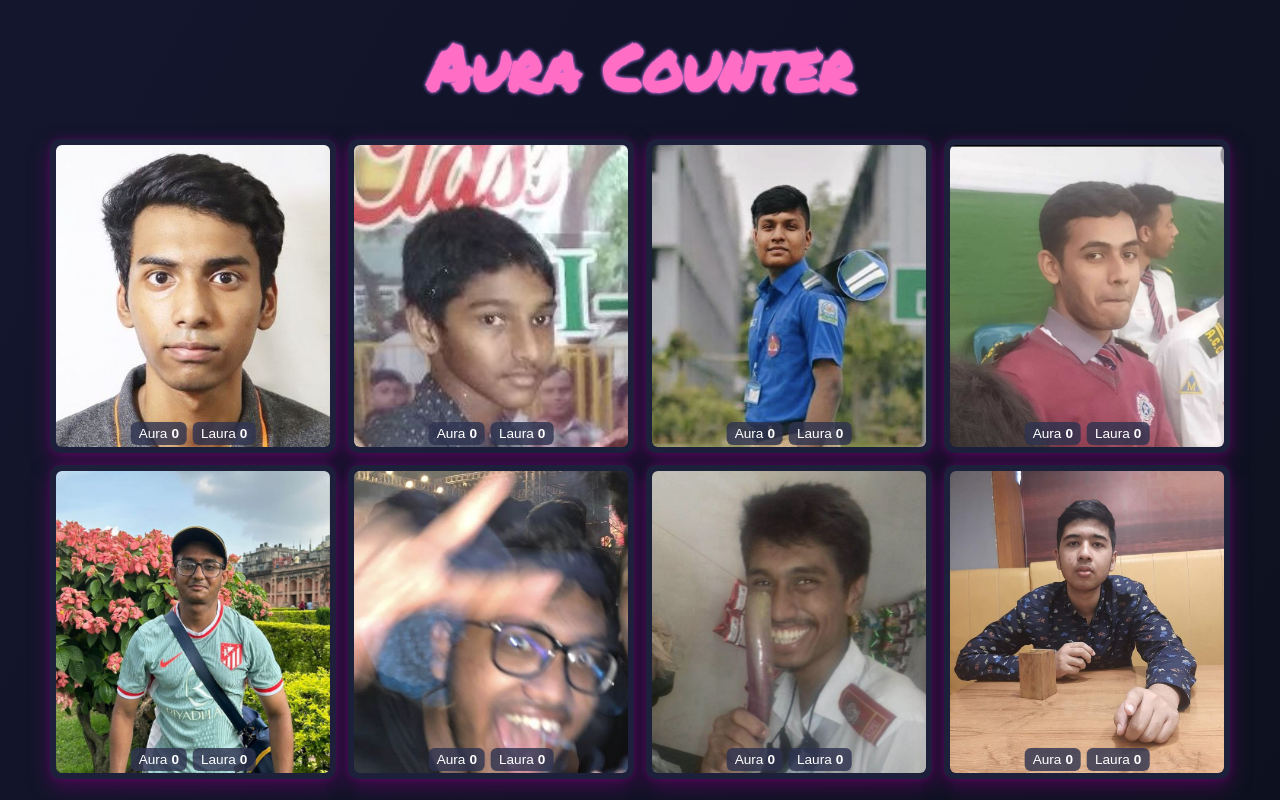
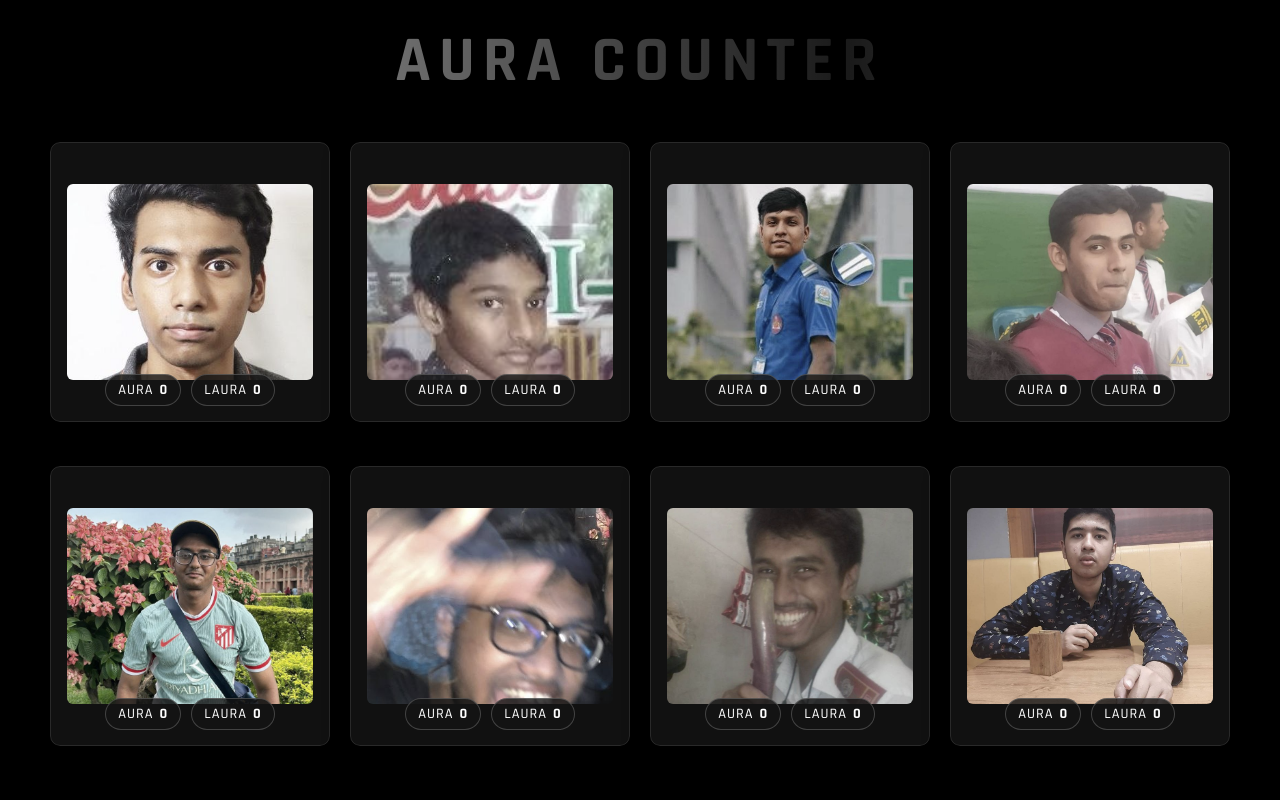
Before and after one commit to skibidicodes/AuraCounter, a plain HTML site: page index.html in a window 1280 px wide. Drawn offline with Linux system fonts and the light colour scheme.

Commit message:
Update index.html

```diff
--- a/index.html
+++ b/index.html
@@ -4,170 +4,315 @@
   <meta charset="UTF-8" />
   <meta name="viewport" content="width=device-width, initial-scale=1" />
   <title>Aura Counter</title>
-  <link href="https://fonts.googleapis.com/css2?family=Permanent+Marker&display=swap" rel="stylesheet">
+  <link href="https://fonts.googleapis.com/css2?family=Rajdhani:wght@300;500;700&display=swap" rel="stylesheet">
   <style>
     * { box-sizing: border-box; margin: 0; padding: 0 }
     body {
-      height: 100vh;
+      min-height: 100vh;
       display: flex;
       flex-direction: column;
-      background: linear-gradient(120deg, #14162e, #0d111f);
-      font-family: sans-serif;
+      background: #000;
+      font-family: 'Rajdhani', sans-serif;
       color: #fff;
       padding: 20px;
     }
     h1 {
-      flex: none;
-      font-family: 'Permanent Marker', cursive;
+      font-family: 'Rajdhani', sans-serif;
+      font-weight: 700;
       font-size: 4rem;
       text-align: center;
-      margin-bottom: 16px;
-      color: #ff6ec4;
-      text-shadow: 0 0 3px #7873f5;
-      animation: glow-text 3s infinite alternate;
+      letter-spacing: 8px;
+      text-transform: uppercase;
+      margin-bottom: 30px;
+      background: linear-gradient(90deg, rgba(255,255,255,0.1) 0%, rgba(255,255,255,1) 50%, rgba(255,255,255,0.1) 100%);
+      background-size: 200% auto;
+      color: #000;
+      background-clip: text;
+      -webkit-background-clip: text;
+      -webkit-text-fill-color: transparent;
+      animation: shine 3s linear infinite;
     }
-    @keyframes glow-text {
-      0%   { text-shadow: 0 0 2px #ff6ec4, 0 0 3px #7873f5; }
-      100% { text-shadow: 0 0 4px #ff6ec4, 0 0 6px #7873f5; }
+    @keyframes shine {
+      to {
+        background-position: 200% center;
+      }
     }
     .gallery {
       flex: 1;
       display: grid;
-      grid-template-columns: repeat(4,1fr);
-      grid-template-rows: repeat(2,1fr);
-      gap: 12px;
+      grid-template-columns: repeat(4, 1fr);
+      grid-gap: 20px;
       padding: 10px;
       width: calc(100% - 40px);
-      height: calc(100vh - 140px);
+      max-width: 1400px;
       margin: 0 auto;
     }
     .polaroid {
       position: relative;
       border-radius: 10px;
       overflow: hidden;
-      background: #1c203a;
-      padding: 6px;
+      background: #111;
+      padding: 12px;
       display: flex;
       flex-direction: column;
-      justify-content: space-between;
-      animation: glow-frame 3s infinite alternate;
-    }
-    @keyframes glow-frame {
-      0%   { box-shadow: 0 8px 16px rgba(0,0,0,0.6); }
-      50%  { box-shadow: 0 8px 20px rgba(128,0,128,0.5), 0 0 8px rgba(128,0,128,0.4); }
-      100% { box-shadow: 0 8px 16px rgba(0,0,0,0.6); }
+      justify-content: center;
+      align-items: center;
+      box-shadow: 0 10px 25px rgba(0,0,0,0.8);
+      transition: all 0.3s ease;
+      aspect-ratio: 1/1;
     }
     .polaroid:hover {
-      transform: translateY(-6px);
-      box-shadow: 0 12px 24px rgba(0,0,0,0.7);
+      transform: translateY(-8px);
+      box-shadow: 0 15px 30px rgba(0,0,0,0.9), 0 0 15px rgba(255,255,255,0.2);
+    }
+    .polaroid::before {
+      content: '';
+      position: absolute;
+      top: 0;
+      left: 0;
+      right: 0;
+      bottom: 0;
+      border: 1px solid rgba(255,255,255,0.1);
+      border-radius: 10px;
+      pointer-events: none;
     }
     .polaroid img {
+      width: calc(100% - 10px);
+      height: calc(100% - 60px);
+      object-fit: cover;
+      border-radius: 6px;
+      filter: grayscale(30%);
+      transition: all 0.3s ease;
+      z-index: 1;
+    }
+    .polaroid:hover img {
+      filter: grayscale(0%);
+      transform: scale(1.03);
+    }
+    .polaroid:hover img {
+      filter: grayscale(0%);
+    }
+    .name-display {
+      position: absolute;
+      top: 0;
+      left: 0;
+      right: 0;
+      display: flex;
+      justify-content: center;
+      align-items: center;
+      font-size: 1.8rem;
+      font-weight: 300;
+      letter-spacing: 3px;
+      text-transform: uppercase;
+      text-shadow: 0 0 10px rgba(255,255,255,0.8), 0 0 20px rgba(255,255,255,0.5);
+      opacity: 0;
+      transition: opacity 0.3s ease;
+      text-align: center;
       width: 100%;
       height: 100%;
-      object-fit: cover;
-      border-radius: 6px;
-      flex-shrink: 0;
+      z-index: 2;
+      background: rgba(0, 0, 0, 0.4);
+      backdrop-filter: blur(2px);
+    }
+    .polaroid:hover .name-display {
+      opacity: 1;
     }
     .status {
       position: absolute;
-      top: 8px;
-      right: 8px;
-      background: rgba(0,0,0,0.5);
-      padding: 4px 6px;
+      top: 16px;
+      right: 16px;
+      background: rgba(0,0,0,0.7);
+      padding: 4px 8px;
       border-radius: 4px;
-      font-size: 0.75rem;
+      font-size: 0.8rem;
+      letter-spacing: 1px;
+      z-index: 2;
       display: none;
     }
     .caption {
       position: absolute;
-      bottom: 8px;
-      left: 50%;
-      transform: translateX(-50%);
+      bottom: 16px;
+      left: 0;
+      right: 0;
       display: flex;
-      gap: 6px;
+      justify-content: center;
+      gap: 10px;
+      padding: 0 12px;
+      z-index: 3;
     }
     .like-btn {
-      background: rgba(46,50,79,0.8);
-      border: none;
+      background: rgba(20,20,20,0.8);
+      border: 1px solid rgba(255,255,255,0.2);
       color: #fff;
-      font-size: 0.85rem;
-      padding: 4px 8px;
-      border-radius: 6px;
+      font-family: 'Rajdhani', sans-serif;
+      font-size: 0.9rem;
+      font-weight: 500;
+      padding: 6px 12px;
+      border-radius: 20px;
       cursor: pointer;
+      transition: all 0.2s ease;
+      letter-spacing: 1px;
+      text-transform: uppercase;
       display: flex;
       align-items: center;
-      transition: background 0.2s;
     }
-    .like-btn:hover { background: rgba(46,50,79,1); }
-    .like-btn .count { margin-left: 4px; font-weight: bold; }
-    .like-btn.animate { animation: pop 0.3s ease; }
-    @keyframes pop {
-      0%   { transform: scale(1); }
-      50%  { transform: scale(1.3); }
-      100% { transform: scale(1); }
+    .like-btn:hover {
+      background: rgba(40,40,40,0.9);
+      box-shadow: 0 0 10px rgba(255,255,255,0.2);
     }
-    @media (max-width:1024px) {
-      .gallery {
-        grid-template-columns: repeat(2,1fr);
-        grid-template-rows: repeat(4,1fr);
-        height: calc(100vh - 160px);
+    .like-btn.animate {
+      animation: glow 0.5s ease;
+    }
+    @keyframes glow {
+      0% {
+        box-shadow: 0 0 0 rgba(255,255,255,0.5);
+      }
+      50% {
+        box-shadow: 0 0 15px rgba(255,255,255,0.8);
+      }
+      100% {
+        box-shadow: 0 0 0 rgba(255,255,255,0.5);
       }
     }
-    @media (max-width:600px) {
+    .like-btn .count {
+      margin-left: 6px;
+      font-weight: 700;
+    }
+    @media (max-width: 1024px) {
+      .gallery {
+        grid-template-columns: repeat(2, 1fr);
+      }
+      h1 {
+        font-size: 3rem;
+      }
+    }
+    @media (max-width: 600px) {
       .gallery {
         grid-template-columns: 1fr;
-        grid-template-rows: none;
-        height: auto;
+        grid-gap: 15px;
       }
-      h1 { font-size: 3rem; margin-bottom:12px; }
+      h1 {
+        font-size: 2.2rem;
+        letter-spacing: 4px;
+        margin-bottom: 20px;
+      }
     }
   </style>
 </head>
 <body>
   <h1>Aura Counter</h1>
   <div class="gallery">
-    <div class="polaroid"><div class="status" id="status-1"></div><img src="Tokai.jpg" alt="Tokai"><div class="caption"><button class="like-btn aura-btn" data-id="1">Aura <span class="count">0</span></button><button class="like-btn laura-btn" data-id="1">Laura <span class="count">0</span></button></div></div>
-    <div class="polaroid"><div class="status" id="status-2"></div><img src="ShonababuAdib.jpg" alt="ShonababuAdib"><div class="caption"><button class="like-btn aura-btn" data-id="2">Aura <span class="count">0</span></button><button class="like-btn laura-btn" data-id="2">Laura <span class="count">0</span></button></div></div>
-    <div class="polaroid"><div class="status" id="status-3"></div><img src="6145406981880530470.jpg" alt="ModaFarhan"><div class="caption"><button class="like-btn aura-btn" data-id="3">Aura <span class="count">0</span></button><button class="like-btn laura-btn" data-id="3">Laura <span class="count">0</span></button></div></div>
-    <div class="polaroid"><div class="status" id="status-4"></div><img src="Pandu.jpg" alt="Pandu"><div class="caption"><button class="like-btn aura-btn" data-id="4">Aura <span class="count">0</span></button><button class="like-btn laura-btn" data-id="4">Laura <span class="count">0</span></button></div></div>
-    <div class="polaroid"><div class="status" id="status-5"></div><img src="masu.jpg" alt="Masu"><div class="caption"><button class="like-btn aura-btn" data-id="5">Aura <span class="count">0</span></button><button class="like-btn laura-btn" data-id="5">Laura <span class="count">0</span></button></div></div>
-    <div class="polaroid"><div class="status" id="status-6"></div><img src="Pasa.jpg" alt="Pasa"><div class="caption"><button class="like-btn aura-btn" data-id="6">Aura <span class="count">0</span></button><button class="like-btn laura-btn" data-id="6">Laura <span class="count">0</span></button></div></div>
-    <div class="polaroid"><div class="status" id="status-7"></div><img src="Nahian.jpg" alt="ChestCaveNahian"><div class="caption"><button class="like-btn aura-btn" data-id="7">Aura <span class="count">0</span></button><button class="like-btn laura-btn" data-id="7">Laura <span class="count">0</span></button></div></div>
-    <div class="polaroid"><div class="status" id="status-8"></div><img src="Murgi.jpg" alt="Murgi"><div class="caption"><button class="like-btn aura-btn" data-id="8">Aura <span class="count">0</span></button><button class="like-btn laura-btn" data-id="8">Laura <span class="count">0</span></button></div></div>
+    <div class="polaroid">
+      <div class="status" id="status-1"></div>
+      <img src="Tokai.jpg" alt="Tokai">
+      <div class="name-display">TOKAI</div>
+      <div class="caption">
+        <button class="like-btn aura-btn" data-id="1">Aura <span class="count">0</span></button>
+        <button class="like-btn laura-btn" data-id="1">Laura <span class="count">0</span></button>
+      </div>
+    </div>
+    <div class="polaroid">
+      <div class="status" id="status-2"></div>
+      <img src="ShonababuAdib.jpg" alt="ShonababuAdib">
+      <div class="name-display">SHONABABU</div>
+      <div class="caption">
+        <button class="like-btn aura-btn" data-id="2">Aura <span class="count">0</span></button>
+        <button class="like-btn laura-btn" data-id="2">Laura <span class="count">0</span></button>
+      </div>
+    </div>
+    <div class="polaroid">
+      <div class="status" id="status-3"></div>
+      <img src="6145406981880530470.jpg" alt="ModaFarhan">
+      <div class="name-display">MODAFARHAN</div>
+      <div class="caption">
+        <button class="like-btn aura-btn" data-id="3">Aura <span class="count">0</span></button>
+        <button class="like-btn laura-btn" data-id="3">Laura <span class="count">0</span></button>
+      </div>
+    </div>
+    <div class="polaroid">
+      <div class="status" id="status-4"></div>
+      <img src="Pandu.jpg" alt="Pandu">
+      <div class="name-display">PANDU</div>
+      <div class="caption">
+        <button class="like-btn aura-btn" data-id="4">Aura <span class="count">0</span></button>
+        <button class="like-btn laura-btn" data-id="4">Laura <span class="count">0</span></button>
+      </div>
+    </div>
+    <div class="polaroid">
+      <div class="status" id="status-5"></div>
+      <img src="masu.jpg" alt="Masu">
+      <div class="name-display">MASU</div>
+      <div class="caption">
+        <button class="like-btn aura-btn" data-id="5">Aura <span class="count">0</span></button>
+        <button class="like-btn laura-btn" data-id="5">Laura <span class="count">0</span></button>
+      </div>
+    </div>
+    <div class="polaroid">
+      <div class="status" id="status-6"></div>
+      <img src="Pasa.jpg" alt="Pasa">
+      <div class="name-display">PASA</div>
+      <div class="caption">
+        <button class="like-btn aura-btn" data-id="6">Aura <span class="count">0</span></button>
+        <button class="like-btn laura-btn" data-id="6">Laura <span class="count">0</span></button>
+      </div>
+    </div>
+    <div class="polaroid">
+      <div class="status" id="status-7"></div>
+      <img src="Nahian.jpg" alt="ChestCaveNahian">
+      <div class="name-display">NAHIAN</div>
+      <div class="caption">
+        <button class="like-btn aura-btn" data-id="7">Aura <span class="count">0</span></button>
+        <button class="like-btn laura-btn" data-id="7">Laura <span class="count">0</span></button>
+      </div>
+    </div>
+    <div class="polaroid">
+      <div class="status" id="status-8"></div>
+      <img src="Murgi.jpg" alt="Murgi">
+      <div class="name-display">MURGI</div>
+      <div class="caption">
+        <button class="like-btn aura-btn" data-id="8">Aura <span class="count">0</span></button>
+        <button class="like-btn laura-btn" data-id="8">Laura <span class="count">0</span></button>
+      </div>
+    </div>
   </div>
+
   <script>
     function updateStatus(id, aura, laura) {
       const el = document.getElementById('status-' + id);
       let diff = aura - laura;
       let txt;
+
       if (aura === laura) {
         txt = 'Eipareo na, Oi pareo na';
       } else if (diff > 0) {
         txt = diff >= 5 ? 'Aura rampage!' : 'Aura advantage';
       } else {
-        txt = (-diff) >= 5 ? 'Aura debt!' : 'Aura debt';
+        txt = (-diff) >= 5 ? 'Aura debt!' : 'Aura deficit';
       }
+
       el.textContent = txt;
       el.style.display = 'block';
     }
+
     document.querySelectorAll('.aura-btn').forEach(btn => {
       btn.addEventListener('click', () => {
         const id = btn.dataset.id;
         const c = btn.querySelector('.count');
         c.textContent = +c.textContent + 1;
         btn.classList.add('animate');
-        setTimeout(() => btn.classList.remove('animate'), 300);
+        setTimeout(() => btn.classList.remove('animate'), 500);
         const laura = +document.querySelector(`.laura-btn[data-id="${id}"] .count`).textContent;
         updateStatus(id, +c.textContent, laura);
       });
     });
+
     document.querySelectorAll('.laura-btn').forEach(btn => {
       btn.addEventListener('click', () => {
         const id = btn.dataset.id;
         const c = btn.querySelector('.count');
         c.textContent = +c.textContent + 1;
         btn.classList.add('animate');
-        setTimeout(() => btn.classList.remove('animate'), 300);
+        setTimeout(() => btn.classList.remove('animate'), 500);
         const aura = +document.querySelector(`.aura-btn[data-id="${id}"] .count`).textContent;
         updateStatus(id, aura, +c.textContent);
       });
```
